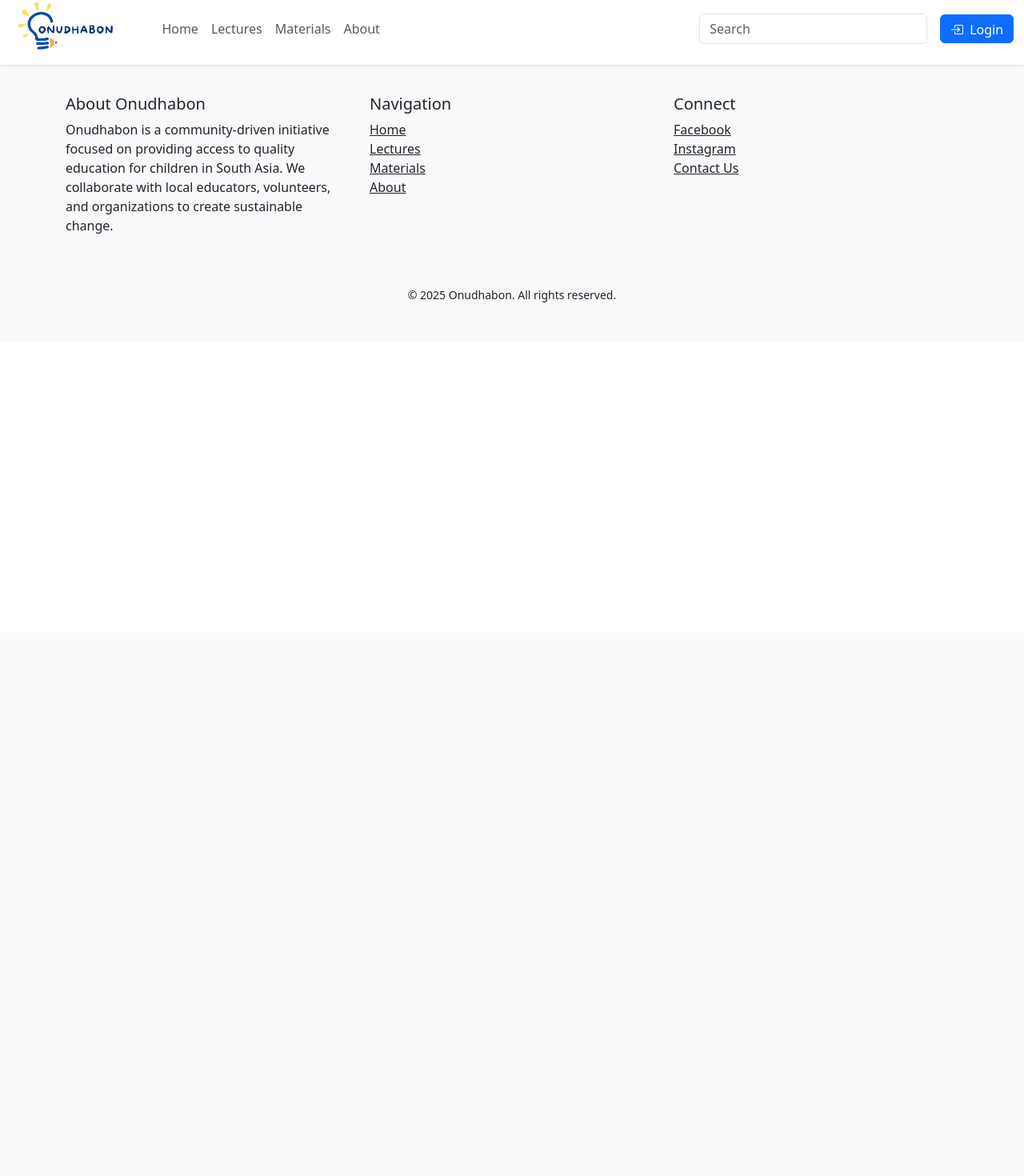
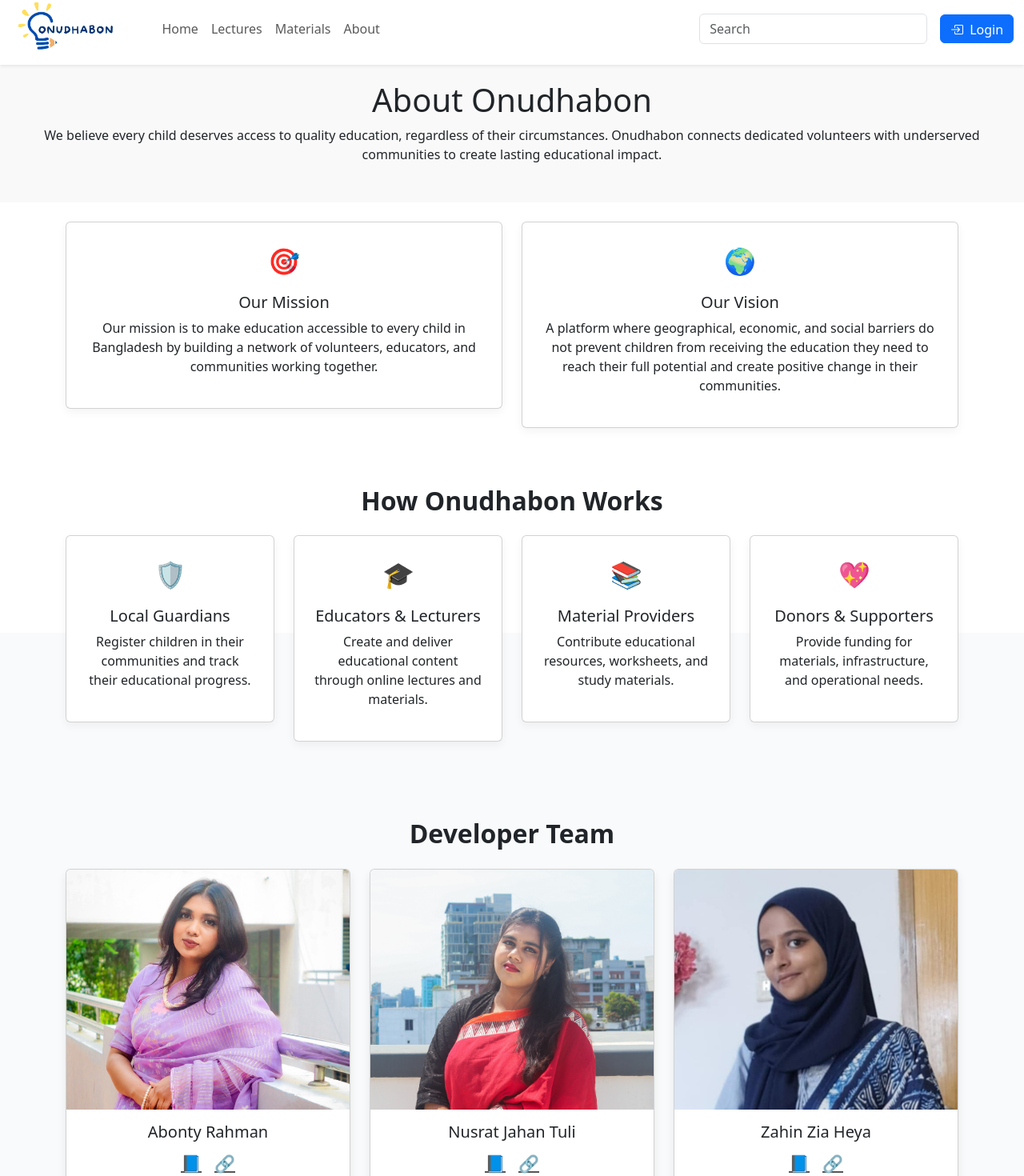
Before and after one commit to abonty360/Onudhabon, a React (Create React App) app: page /about in a window 1280 px wide. Shown: the part 9-1479 px from the top of the page at 80% size. Before the commit the page ends 800 px from the top, so only its background shows below. Built offline with nearby package versions, Linux system fonts and the light colour scheme.

Commit message:
Add About Us page

```diff
--- a/src/Pages/AboutPage/AboutPage.css
+++ b/src/Pages/AboutPage/AboutPage.css
@@ -0,0 +1,53 @@
+.about-page {
+  padding: 2rem;
+  background-color: #f9f9f9;
+  padding-top: 80px;
+}
+
+.about-icon {
+  font-size: 2rem;
+  margin-bottom: 1rem;
+}
+
+.about-card {
+  padding: 1.5rem;
+  border-radius: 12px;
+  box-shadow: 0 4px 12px rgba(0, 0, 0, 0.05);
+}
+
+.section-title {
+  font-weight: bold;
+}
+
+.team-card {
+  border: none;
+  box-shadow: 0 6px 12px rgba(0, 0, 0, 0.08);
+  border-radius: 12px;
+  overflow: hidden;
+  transition: transform 0.3s ease;
+}
+
+.team-card:hover {
+  transform: translateY(-5px);
+}
+
+.team-card img {
+  height: 300px;
+  width: 100%;
+  object-fit: cover;
+}
+
+.team-card .social-links {
+  margin-top: 0.75rem;
+}
+
+.team-card .social-links a {
+  margin: 0 8px;
+  font-size: 1.3rem;
+  color: #555;
+  transition: color 0.3s;
+}
+
+.team-card .social-links a:hover {
+  color: #0d6efd;
+}
--- a/src/Pages/AboutPage/AboutPage.jsx
+++ b/src/Pages/AboutPage/AboutPage.jsx
@@ -1,13 +1,179 @@
-import React from "react";
+import React from 'react';
+import { Container, Row, Col, Card } from 'react-bootstrap';
 import NavbarComponent from '../../Components/NavbarComp/Navbarcomp';
 import Footer from '../../Components/Footer';
-function AboutPage() {
+import './AboutPage.css';
+
+const About = () => {
   return (
     <>
-    <NavbarComponent />
-    <Footer/>
+      <NavbarComponent />
+
+      {/* About Header Section */}
+      <div className="about-page text-center">
+        <h1>About Onudhabon</h1>
+        <p>
+          We believe every child deserves access to quality education, regardless of their circumstances.
+          Onudhabon connects dedicated volunteers with underserved communities to create lasting educational impact.
+        </p>
+      </div>
+
+      {/* Mission and Vision Section */}
+      <Container className="py-4">
+        <Row className="g-4">
+          <Col md={6}>
+            <Card className="about-card text-center">
+              <div className="about-icon">🎯</div>
+              <h5>Our Mission</h5>
+              <p>
+                Our mission is to make education accessible to every child in Bangladesh by building a network of
+                volunteers, educators, and communities working together.
+              </p>
+            </Card>
+          </Col>
+          <Col md={6}>
+            <Card className="about-card text-center">
+              <div className="about-icon">🌍</div>
+              <h5>Our Vision</h5>
+              <p>
+                A platform where geographical, economic, and social barriers do not prevent children from receiving
+                the education they need to reach their full potential and create positive change in their communities.
+              </p>
+            </Card>
+          </Col>
+        </Row>
+      </Container>
+
+      {/* How It Works Section */}
+      <Container className="py-5">
+        <h2 className="section-title text-center mb-4">How Onudhabon Works</h2>
+        <Row className="g-4 text-center">
+          <Col md={3} sm={6}>
+            <Card className="about-card">
+              <div className="about-icon">🛡️</div>
+              <h5>Local Guardians</h5>
+              <p>Register children in their communities and track their educational progress.</p>
+            </Card>
+          </Col>
+          <Col md={3} sm={6}>
+            <Card className="about-card">
+              <div className="about-icon">🎓</div>
+              <h5>Educators & Lecturers</h5>
+              <p>Create and deliver educational content through online lectures and materials.</p>
+            </Card>
+          </Col>
+          <Col md={3} sm={6}>
+            <Card className="about-card">
+              <div className="about-icon">📚</div>
+              <h5>Material Providers</h5>
+              <p>Contribute educational resources, worksheets, and study materials.</p>
+            </Card>
+          </Col>
+          <Col md={3} sm={6}>
+            <Card className="about-card">
+              <div className="about-icon">💖</div>
+              <h5>Donors & Supporters</h5>
+              <p>Provide funding for materials, infrastructure, and operational needs.</p>
+            </Card>
+          </Col>
+        </Row>
+      </Container>
+
+      {/* Developer Team Section */}
+      <Container className="py-5">
+        <h2 className="section-title text-center mb-4">Developer Team</h2>
+        <Row className="g-4 text-center">
+          <Col md={4} sm={6}>
+            <Card className="team-card">
+              <Card.Img variant="top" src="/images/abonty-rahman.jpg" alt="Abonty Rahman" />
+              <Card.Body>
+                <Card.Title>Abonty Rahman</Card.Title>
+                <div className="social-links">
+                  <a
+                    href="https://github.com/abonty360"
+                    target="_blank"
+                    rel="noreferrer"
+                    aria-label="LinkedIn"
+                  >
+                     📘
+                  </a>
+                  <a
+                    href="https://www.facebook.com/abonty.rahman.360"
+                    target="_blank"
+                    rel="noreferrer"
+                    aria-label="Facebook"
+                  >
+                    🔗
+
+                  </a>
+                </div>
+              </Card.Body>
+            </Card>
+          </Col>
+
+          <Col md={4} sm={6}>
+            <Card className="team-card">
+              <Card.Img variant="top" src="/images/nusrat-jahan.jpg" alt="Nusrat Jahan Tuli" />
+              <Card.Body>
+                <Card.Title>Nusrat Jahan Tuli</Card.Title>
+                <div className="social-links">
+                  <a
+                    href="https://github.com/tuwuli07"
+                    target="_blank"
+                    rel="noreferrer"
+                    aria-label="LinkedIn"
+                  >
+                    📘
+
+                  </a>
+                  <a
+                    href="https://www.facebook.com/nusratjahantuli2"
+                    target="_blank"
+                    rel="noreferrer"
+                    aria-label="Facebook"
+                  >
+                    🔗
+                  </a>
+                </div>
+              </Card.Body>
+            </Card>
+          </Col>
+
+          <Col md={4} sm={6}>
+            <Card className="team-card">
+              <Card.Img variant="top" src="/images/zahin-zia.jpeg" alt="Zahin Zia Heya" />
+              <Card.Body>
+                <Card.Title>Zahin Zia Heya</Card.Title>
+                <div className="social-links">
+                  <a
+                    href="https://github.com/heyazahin"
+                    target="_blank"
+                    rel="noreferrer"
+                    aria-label="LinkedIn"
+                  >
+
+                    📘
+                  </a>
+                  <a
+                    href="https://www.facebook.com/profile.php?id=100057636812852"
+                    target="_blank"
+                    rel="noreferrer"
+                    aria-label="Facebook"
+                  >
+                    🔗
+
+
+                  </a>
+                </div>
+              </Card.Body>
+            </Card>
+          </Col>
+        </Row>
+      </Container>
+
+      <Footer />
     </>
   );
+};
 
-}
-export default AboutPage;
+export default About;
```
